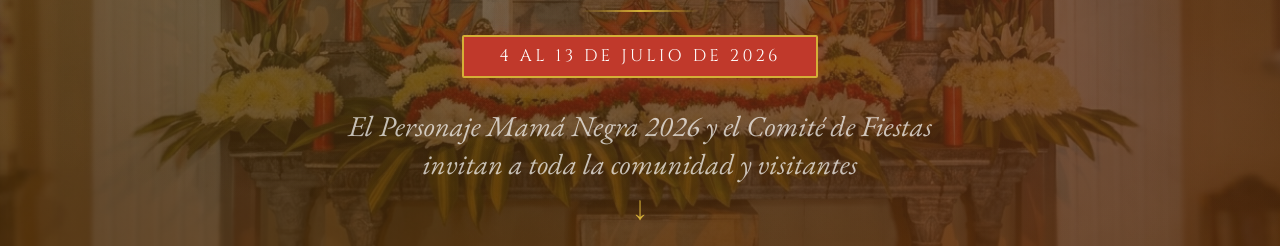
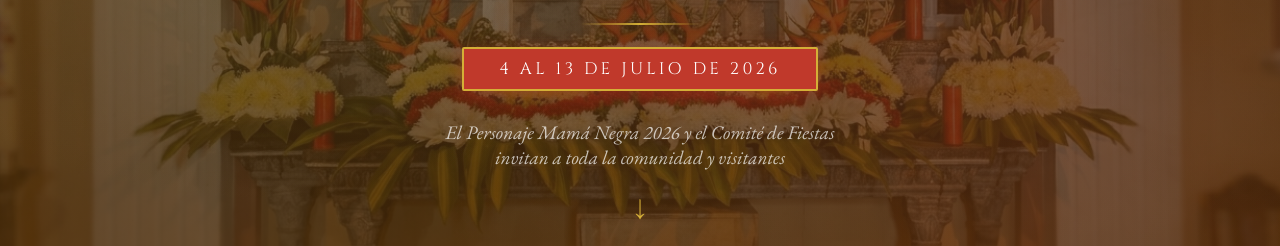
Before and after one commit to anauiux/fiestas-san-buenaventura, a plain HTML site: page index.html in a window 1280 px wide. Shown: the part 554-800 px from the top of the page. Drawn offline with nearby package versions, Linux system fonts and the light colour scheme.

Commit message:
Update index.html

```diff
--- a/index.html
+++ b/index.html
@@ -33,7 +33,7 @@
     <div class="hero-decorline"></div>
     <div class="fechas-badge">4 al 13 de Julio de 2026</div>
 
-    <p style="color:rgba(255,255,255,0.7);margin-top:1.8rem;font-style:italic;font-size:1.8rem;">
+    <p style="color:rgba(255,255,255,0.7);margin-top:1.8rem;font-style:italic;font-size:1.2rem;">
       El Personaje Mamá Negra 2026 y el Comité de Fiestas<br>invitan a toda la comunidad y visitantes
     </p>
   </div>
```
